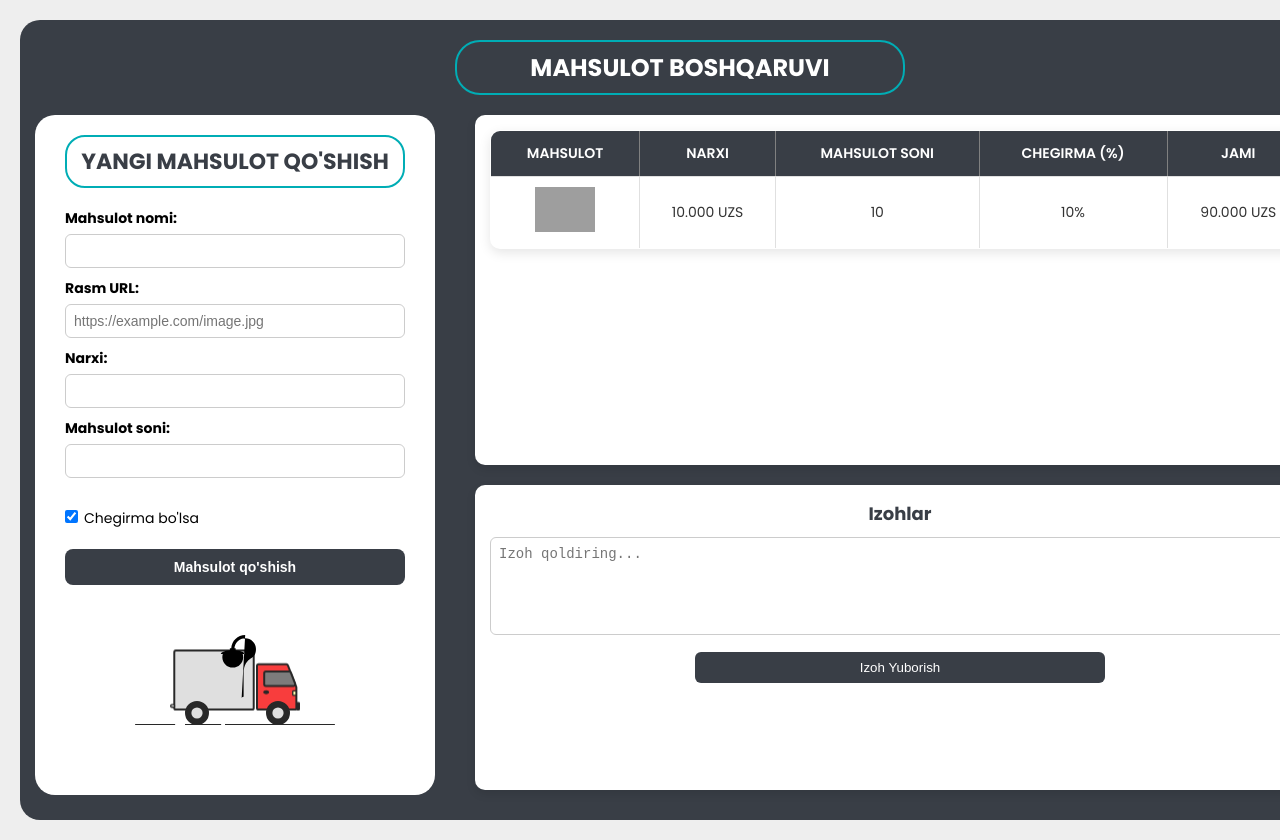
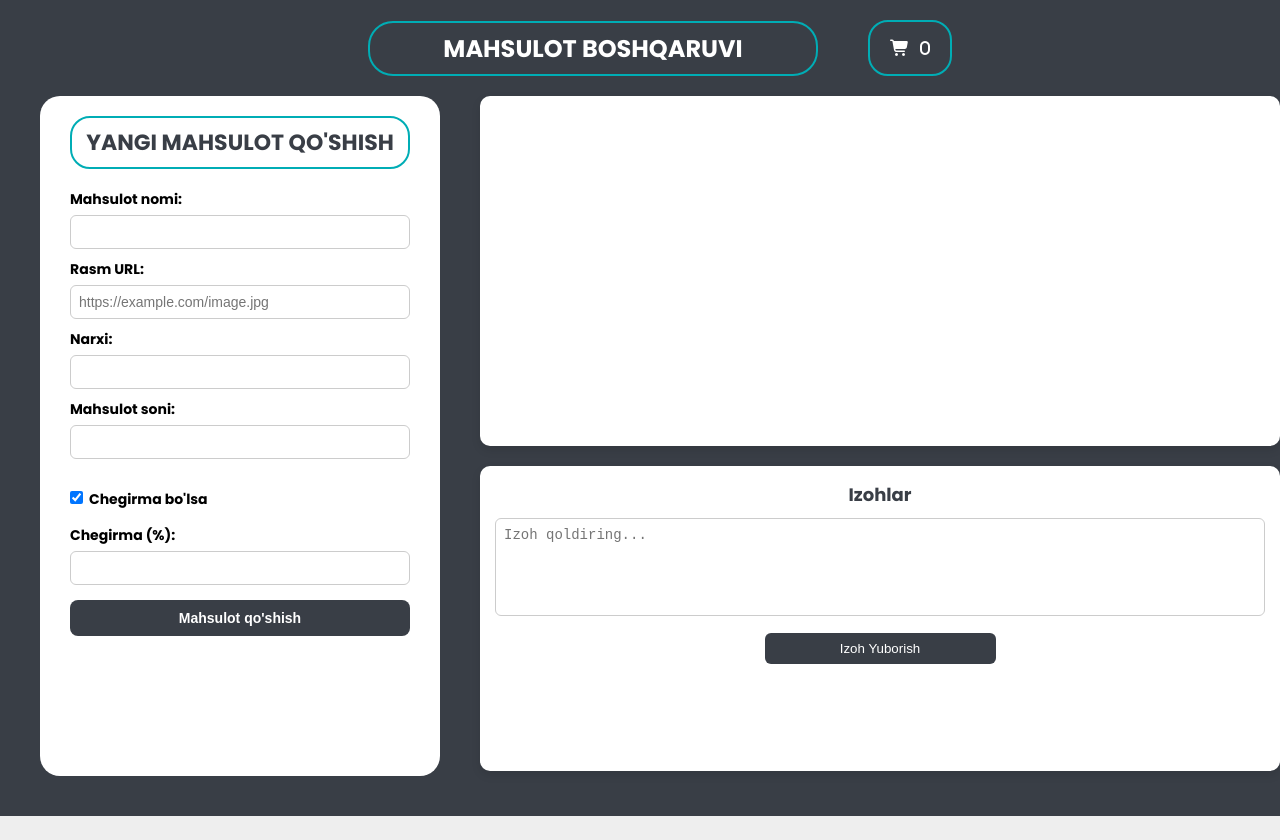
Before and after one commit to NorkulovAzim/Product-management, a plain HTML site: page index.html in a window 1280 px wide. Both pictures are taken after a click on the checkbox "Chegirma bo'lsa". Shown: the top 840 px of the page. After the commit the page ends 816 px from the top, so only its background shows below. Drawn offline with Linux system fonts and the light colour scheme; grey boxes are pictures that could not be loaded.

Commit message:
cart btn added

```diff
--- a/app.js
+++ b/app.js
@@ -0,0 +1,64 @@
+const checkbox = document.getElementById("skidka");
+const discountField = document.getElementById("discount-field");
+const loader = document.querySelector(".loader");
+
+checkbox.addEventListener("change", () => {
+  if (checkbox.checked) {
+    discountField.style.display = "block";
+    loader.style.display = "none";
+  } else {
+    discountField.style.display = "none";
+    loader.style.display = "block";
+  }
+});
+
+document.addEventListener("DOMContentLoaded", () => {
+  const form = document.getElementById("productForm");
+  const table = document.getElementById("productTable");
+  const tableBody = document.getElementById("tableBody");
+  const skidka = document.getElementById("skidka");
+  const discountField = document.getElementById("discount-field");
+
+  skidka.addEventListener("change", () => {
+    discountField.style.display = skidka.checked ? "block" : "none";
+  });
+
+  form.addEventListener("submit", (e) => {
+    e.preventDefault();
+
+    const name = document.getElementById("nomi").value;
+    const image = document.getElementById("rasm").value || "./icon1.svg";
+    const price = parseFloat(document.getElementById("narx").value);
+    const quantity = parseInt(document.getElementById("soni").value);
+    const discountChecked = skidka.checked;
+    const discount = discountChecked
+      ? parseInt(document.getElementById("sale").value) || 0
+      : 0;
+
+    if (!name || !price || !quantity) {
+      alert("Iltimos, barcha maydonlarni to‘ldiring!");
+      return;
+    }
+
+    let total = price * quantity;
+    if (discount > 0) {
+      total = total - (total * discount) / 100;
+    }
+
+    const row = document.createElement("tr");
+    row.innerHTML = `
+            <td><img src="${image}" alt="${name}" width="70" height="50"></td>
+            <td>${price.toLocaleString()} UZS</td>
+            <td>${quantity}</td>
+            <td>${discount}%</td>
+            <td>${total.toLocaleString()} UZS</td>
+          `;
+
+    tableBody.appendChild(row);
+
+    table.style.display = "table";
+
+    form.reset();
+    discountField.style.display = "none";
+  });
+});
--- a/index.html
+++ b/index.html
@@ -6,12 +6,23 @@
     <title>Product Management</title>
     <link rel="stylesheet" href="./style.css" />
     <link rel="shortcut icon" href="./icon1.svg" type="image/x-icon" />
+    <link
+      rel="stylesheet"
+      href="https://cdnjs.cloudflare.com/ajax/libs/font-awesome/7.0.1/css/all.min.css"
+      integrity="sha512-2SwdPD6INVrV/lHTZbO2nodKhrnDdJK9/kg2XD1r9uGqPo1cUbujc+IYdlYdEErWNu69gVcYgdxlmVmzTWnetw=="
+      crossorigin="anonymous"
+      referrerpolicy="no-referrer"
+    />
   </head>
   <body>
     <section>
       <div class="container">
+        <div class="product-wrap">
           <div class="product-title">
             <h1>Mahsulot Boshqaruvi</h1>
+          </div>
+
+          <i class="fa-solid fa-cart-shopping"><span>0</span></i>
         </div>
 
         <div class="box-wrap">
@@ -19,9 +30,9 @@
             <div class="form-container">
               <h2>Yangi Mahsulot Qo'shish</h2>
 
-              <form>
+              <form id="productForm">
                 <label for="nomi">Mahsulot nomi:</label>
-                <input type="text" id="nomi" name="nomi" />
+                <input type="text" id="nomi" name="nomi" required />
 
                 <label for="rasm">Rasm URL:</label>
                 <input
@@ -32,23 +43,23 @@
                 />
 
                 <label for="narx">Narxi:</label>
-                <input type="number" id="narx" name="narx" />
+                <input type="number" id="narx" name="narx" required />
 
                 <label for="soni">Mahsulot soni:</label>
-                <input type="number" id="soni" name="soni" />
+                <input type="number" id="soni" name="soni" required />
 
                 <div class="sale-box">
                   <input type="checkbox" id="skidka" name="skidka" />
-                  <label
-                    for="skidka"
-                    style="display: inline; font-weight: normal"
-                    >Chegirma bo'lsa</label
-                  >
+                  <label for="skidka">Chegirma bo'lsa</label>
+                </div>
+
+                <div id="discount-field" style="display: none">
+                  <label for="sale">Chegirma (%):</label>
+                  <input type="number" id="sale" name="sale" />
                 </div>
 
                 <button type="submit" class="add-btn">Mahsulot qo'shish</button>
 
-                <!-- From Uiverse.io by vinodjangid07 -->
                 <div class="loader">
                   <div class="truckWrapper">
                     <div class="truckBody">
@@ -185,7 +196,13 @@ h78.747C231.693,100.736,232.77,106.162,232.77,111.694z"
           <div class="second-box">
             <div class="right-box">
               <div class="product-table">
-                <table border="1" cellpadding="8">
+                <table
+                  id="productTable"
+                  border="1"
+                  cellpadding="8"
+                  style="display: none"
+                >
+                  <thead>
                     <tr>
                       <th>Mahsulot</th>
                       <th>Narxi</th>
@@ -193,18 +210,8 @@ h78.747C231.693,100.736,232.77,106.162,232.77,111.694z"
                       <th>Chegirma (%)</th>
                       <th>Jami</th>
                     </tr>
-                  <tr>
-                    <td>
-                      <img
-                        src="https://encrypted-tbn0.gstatic.com/images?q=tbn:ANd9GcSr4Fo2rTO4AovAp8Qpz4bg9p_UkHTmEkNXIQ&s"
-                        alt=""
-                      />
-                    </td>
-                    <td>10.000 UZS</td>
-                    <td>10</td>
-                    <td>10%</td>
-                    <td>90.000 UZS</td>
-                  </tr>
+                  </thead>
+                  <tbody id="tableBody"></tbody>
                 </table>
               </div>
             </div>
--- a/style.css
+++ b/style.css
@@ -14,20 +14,19 @@ body {
   text-decoration: none;
   font-family: "Poppins", sans-serif;
   background-color: var(--main-bg-color);
-  padding: 20px;
+  overflow: hidden;
 }
 
 .container {
   max-width: 1280px;
 }
-
 section {
   margin: 0 auto;
-  height: 800px;
   width: 1350px;
   background-color: #393e46;
   padding: 20px;
-  border-radius: 20px;
+  min-height: 400px;
+  height: auto;
 }
 
 .product-title {
@@ -36,7 +35,6 @@ section {
   align-items: center;
   border: 2px solid #00adb5;
   width: 450px;
-  margin: 0 auto;
   border-radius: 25px;
   padding: 8px 20px;
 }
@@ -45,6 +43,26 @@ section {
   font-weight: 650;
   color: white;
   text-transform: uppercase;
+}
+
+.product-wrap {
+  display: flex;
+  justify-content: center;
+  align-items: center;
+  gap: 50px;
+}
+
+.product-wrap i {
+  border: 2px solid #00adb5;
+  width: 50px;
+  border-radius: 20px;
+  padding: 18px 40px;
+  display: flex;
+  justify-content: center;
+  align-items: center;
+  color: white;
+  cursor: pointer;
+  gap: 10px;
 }
 
 .left-box {
@@ -134,6 +152,9 @@ input[type="checkbox"] {
   background-color: white;
   border-radius: 10px;
   box-shadow: 0 4px 10px rgba(0, 0, 0, 0.1);
+  float: left;
+  width: 800px;
+  overflow: auto;
 }
 
 table img {
@@ -176,7 +197,6 @@ table img {
   justify-content: center;
   align-self: center;
   border-radius: 20px;
-  padding: 15px;
   background: #fff;
 }
 
@@ -213,7 +233,7 @@ table img {
 }
 
 .comment-btn {
-  width: 50%;
+  width: 30%;
   padding: 8px;
   border: none;
   border-radius: 6px;
@@ -235,7 +255,6 @@ table img {
   font-size: 14px;
 }
 
-/* Loader */
 .loader {
   width: fit-content;
   height: fit-content;
@@ -325,7 +344,7 @@ table img {
 
 .lampPost {
   position: absolute;
-  bottom: 0;
+  bottom: -30px;
   right: -90%;
   height: 90px;
   animation: roadAnimation 1.4s linear infinite;
@@ -339,3 +358,7 @@ table img {
     transform: translateX(-350px);
   }
 }
+
+.loader {
+  display: block;
+}
```
Lines whose indentation alone changed are shown as unchanged.
